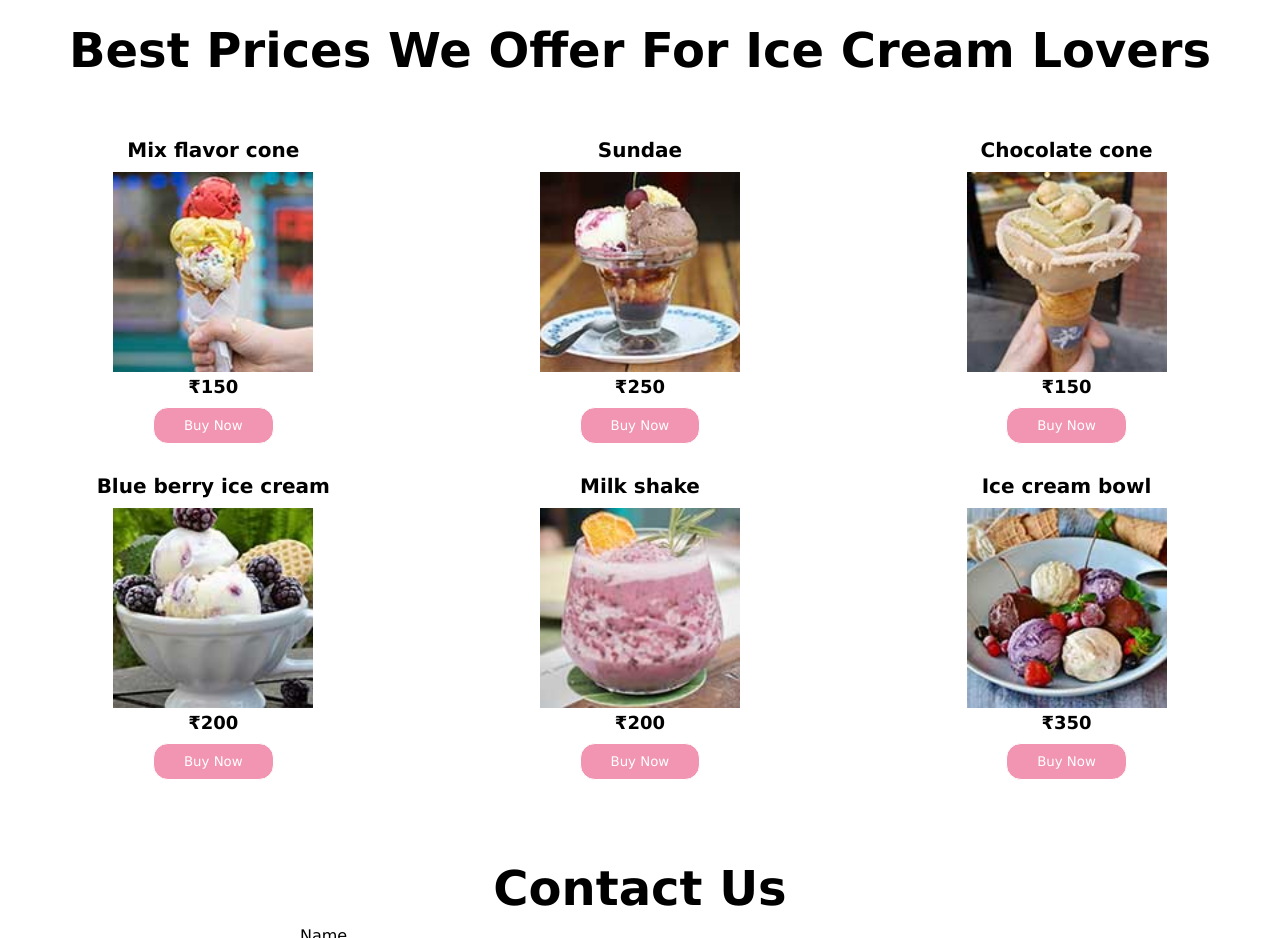
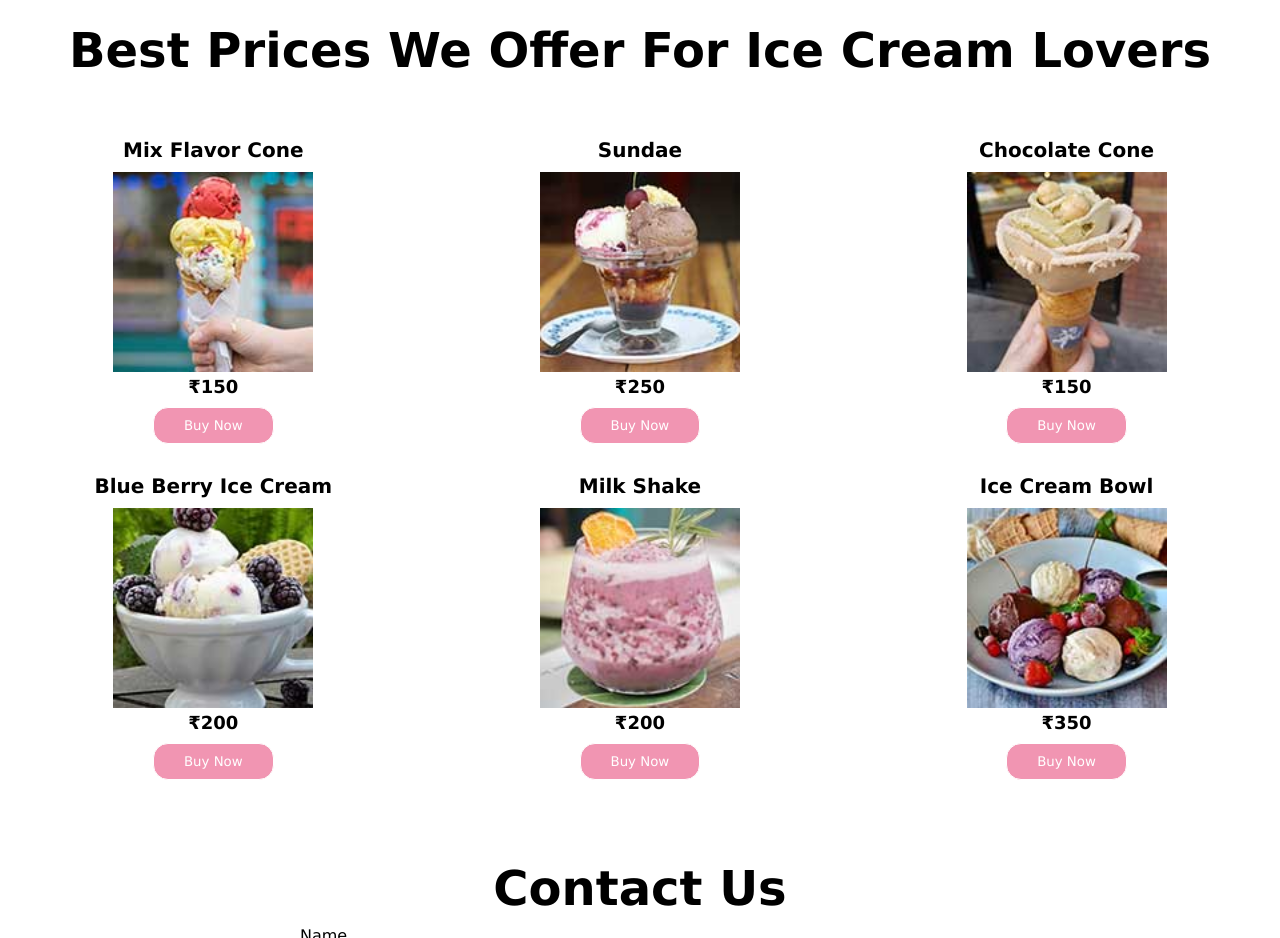
Before and after one commit to bondrerevati/session11, a plain HTML site: page index.html in a window 1280 px wide. Shown: the part 1700-2638 px from the top of the page. Drawn offline with Linux system fonts and the light colour scheme.

Commit message:
Added the favicon

```diff
--- a/index.html
+++ b/index.html
@@ -4,7 +4,8 @@
     <meta charset="UTF-8" />
     <meta http-equiv="X-UA-Compatible" content="IE=edge" />
     <meta name="viewport" content="width=device-width, initial-scale=1.0" />
-    <title>Document</title>
+    <title>Ice Cream Shop</title>
+    <link rel="icon" type="image/x-icon" href="images/logo.png">
     <link rel="stylesheet" href="css/style.css" />
     <link rel="stylesheet" href="https://cdnjs.cloudflare.com/ajax/libs/font-awesome/4.7.0/css/font-awesome.min.css">
   </head>
@@ -73,7 +74,7 @@
       </h3>
       <div class="flexProdContainer">
         <div class="flexProduct">
-          <h5 class="prodhead">Mix flavor cone</h5>
+          <h5 class="prodhead">Mix Flavor Cone</h5>
           <img src="../images/product-1.jpg" alt="Mix flavor cone" />
           <p class="price">₹150</p>
           <button class="btn">Buy Now</button>
@@ -85,25 +86,25 @@
           <button class="btn">Buy Now</button>
         </div>
         <div class="flexProduct">
-          <h5 class="prodhead">Chocolate cone</h5>
+          <h5 class="prodhead">Chocolate Cone</h5>
           <img src="../images/product-3.jpg" alt="Chocolate cone" />
           <p class="price">₹150</p>
           <button class="btn">Buy Now</button>
         </div>
         <div class="flexProduct">
-          <h5 class="prodhead">Blue berry ice cream</h5>
+          <h5 class="prodhead">Blue Berry Ice Cream</h5>
           <img src="../images/product-4.jpg" alt="Blue berry ice cream" />
           <p class="price">₹200</p>
           <button class="btn">Buy Now</button>
         </div>
         <div class="flexProduct">
-          <h5 class="prodhead">Milk shake</h5>
+          <h5 class="prodhead">Milk Shake</h5>
           <img src="../images/product-5.jpg" alt="Milk shake" />
           <p class="price">₹200</p>
           <button class="btn">Buy Now</button>
         </div>
         <div class="flexProduct">
-          <h5 class="prodhead">Ice cream bowl</h5>
+          <h5 class="prodhead">Ice Cream Bowl</h5>
           <img src="../images/product-6.jpg" alt="ice cream bowl" />
           <p class="price">₹350</p>
           <button class="btn">Buy Now</button>
```
